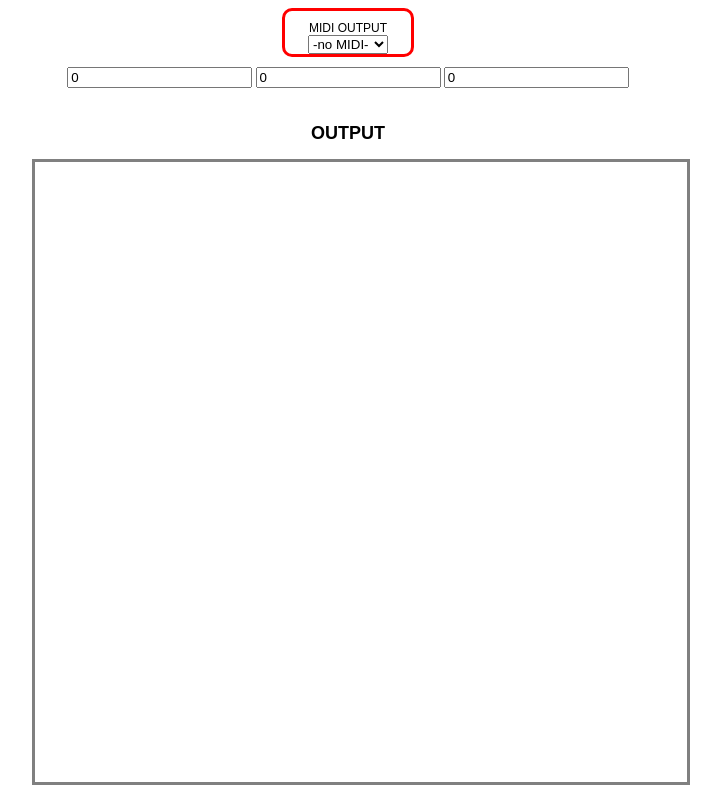
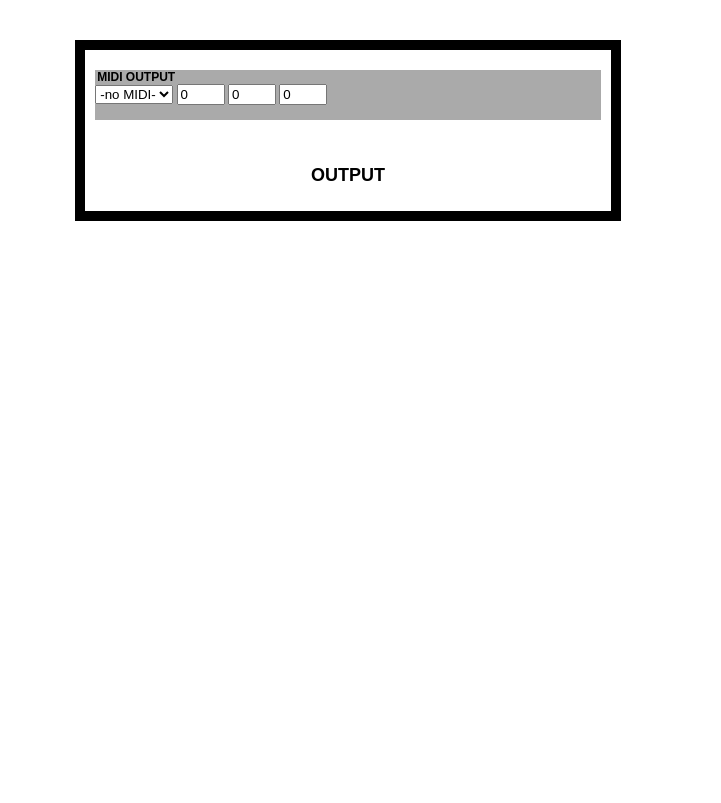
Before and after one commit to himwho/ant-midi-server, a website: page index.html in a window 1280 px wide. Shown: the whole page, without its empty margins (292-1013 px from the left). Drawn offline with nearby package versions, Linux system fonts and the light colour scheme; no server answers.

Commit message:
more styling

```diff
--- a/index.html
+++ b/index.html
@@ -10,24 +10,23 @@
     <script src="/socket.io/socket.io.js"></script>
     <script src="https://code.jquery.com/jquery-1.11.1.js"></script>
 
-    <div class="center-column">
-      <div id="synthbox"></div>
-      <div id="input-display" style="text-align:center; margin-bottom:10px;">
-      <input type="number" id="x" value="0">
-      <input type="number" id="y" value="0">
-      <input type="number" id="z" value="0">
-    </div>
+    <div class="main-container">
 
-    <h2 style="position:relative; text-align:center; padding-top:20px">OUTPUT</h2>
-    <div class="outputwindow">
-      <pre id="output"></pre>
-      <script>
-        window.setInterval(function() {
-          var elem = document.getElementById('output');
-          elem.scrollTop = elem.scrollHeight;
-        }, 500);
-      </script>
-    </div>
+      <div class="main-header">
+        <span id="synthbox"></span>
+        <span id="input-display" style="text-align:center; margin-bottom:10px;">
+          <input type="number" id="x" value="0" style="width:40px;">
+          <input type="number" id="y" value="0" style="width:40px;">
+          <input type="number" id="z" value="0" style="width:40px;">
+        </span>
+      </div>
+
+      <div class="main-content">
+        <span class="outputwindow">
+          <h2 style="position:relative; text-align:center; padding-top:20px">OUTPUT</h2>
+          <pre id="output"></pre>
+        </span>
+      </div>
 
     <script>
       var socket = io.connect();
--- a/public/css/main.css
+++ b/public/css/main.css
@@ -1,27 +1,19 @@
-	body { background-color: #FFF; font: 12px 'Syncopate', sans-serif;}
-    #synthbox {
-        width: 20%; height: 20%; margin-left: auto; margin-right: auto; text-align: center; margin-bottom: 10px; position:relative; background: #FFF; border: 3px solid blue; border-radius: 10px}
+body { background-color: #FFF; font: 12px 'Syncopate', sans-serif; font-weight:bold;}
+.main-container{ max-width:40%; margin:0 auto; border:solid 10px black; padding:10px; margin-top:40px;}
+.main-container#output{ text-align:center; }
+.main-container#border{padding:10px;background:#aaa; border:dashed 5px #000;}
+.main-container#synthbox { margin-left: auto; margin-right: auto; text-align: center; border: 5px dashed blue;}
 .loaded#synthbox { border-color: #AAA;}
 .error#synthbox { border-color: red;}
-    select { width: 80px; }
-    .outputwindow{
-    	position:relative;
+.main-header{
+  height:50px; background:#aaa; border-color:red;
+}
+.main-content{
 	display: block;
 	margin-left: auto;
 	margin-right: auto;
-		width: 100%;
-  		border: 3px solid grey;
-  		padding: 10px;
-  		height: 75vh;
-    	overflow-y: scroll;
-  		scroll-behavior: smooth;
 	padding-top:10px;
+	max-height: 60%;
 }
-    .center-column{
-    	position:relative;
-		display: block;
-		margin-left: auto;
-		margin-right: auto;
-		width: 50%;
-		padding-bottom: 10px;
-    }
+.main-header{position:-webkit-sticky; position:sticky; top:0;}
+.output-window{height: 100px; overflow-y: scroll; scroll-behavior: smooth;}
--- a/public/js/ui.js
+++ b/public/js/ui.js
@@ -6,13 +6,13 @@ function testChange(e) {
 }
 
 function createDropdown( id, label, x, y, values, selectedIndex, onChange ) {
-	var container = document.createElement( "div" );
+	var container = document.createElement( "span" );
 	container.className = "dropdownContainer";
 	container.style.left = "" + x + "px";
 	container.style.top = "" + y + "px";
   container.style.width = "100%";
 
-	var labelText = document.createElement( "div" );
+	var labelText = document.createElement( "span" );
 	labelText.className = "dropdownLabel";
 	labelText.appendChild( document.createTextNode( label ) );
 	container.appendChild( labelText );
@@ -33,7 +33,7 @@ function createDropdown( id, label, x, y, values, selectedIndex, onChange ) {
 }
 
 function createSection( label, x, y, width, height ) {
-	var container = document.createElement( "div" );
+	var container = document.createElement( "span" );
 	container.className = "section";
 	container.style.left = "" + x + "px";
 	container.style.top = "" + y + "px";
@@ -57,3 +57,14 @@ function setupSynthUI() {
 	midi.appendChild( createDropdown( "midiOut", "", 0, 0, ["-no MIDI-"], 0, selectMIDIOut ) );
   synthBox.appendChild( midi );
 }
+
+var scrollDistancePerSecond = 50; // Scroll 50px every second.
+var scrollDistancePerAnimationFrame = Math.ceil(scrollDistancePerSecond  / 60); // Animate at 60 fps.
+var wrapper = document.getElementById('output');
+
+autoScroll(wrapper);
+function autoScroll(element){
+    if (element.scrollTop < element.scrollHeight)
+      window.requestAnimationFrame(autoScroll.bind(null,element));
+    element.scrollTop += scrollDistancePerAnimationFrame;
+}
```
Lines whose indentation alone changed are shown as unchanged.
